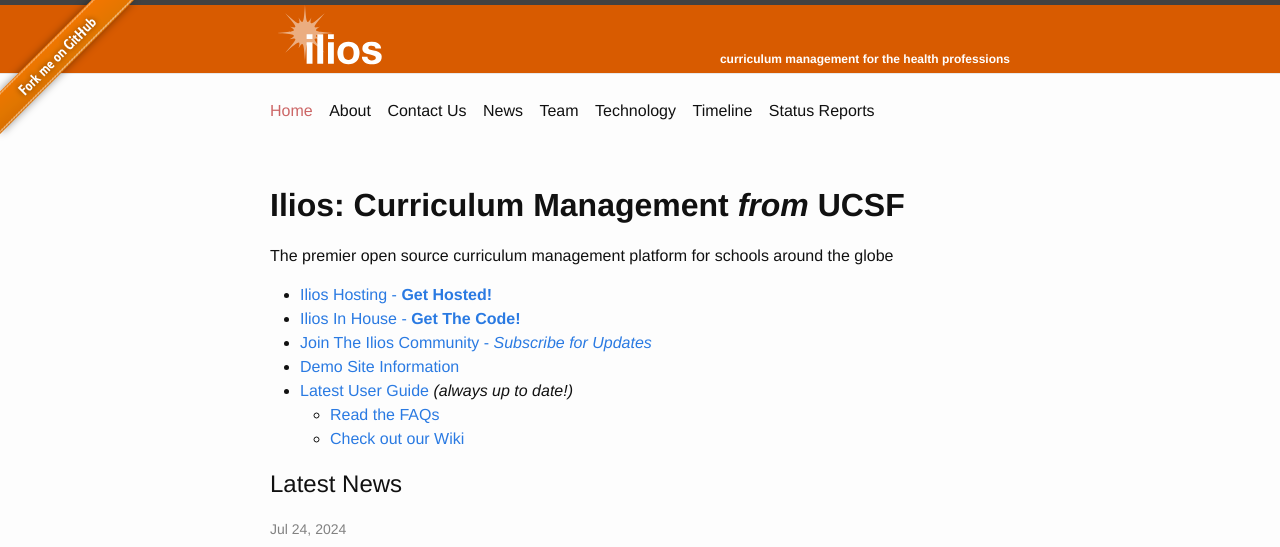
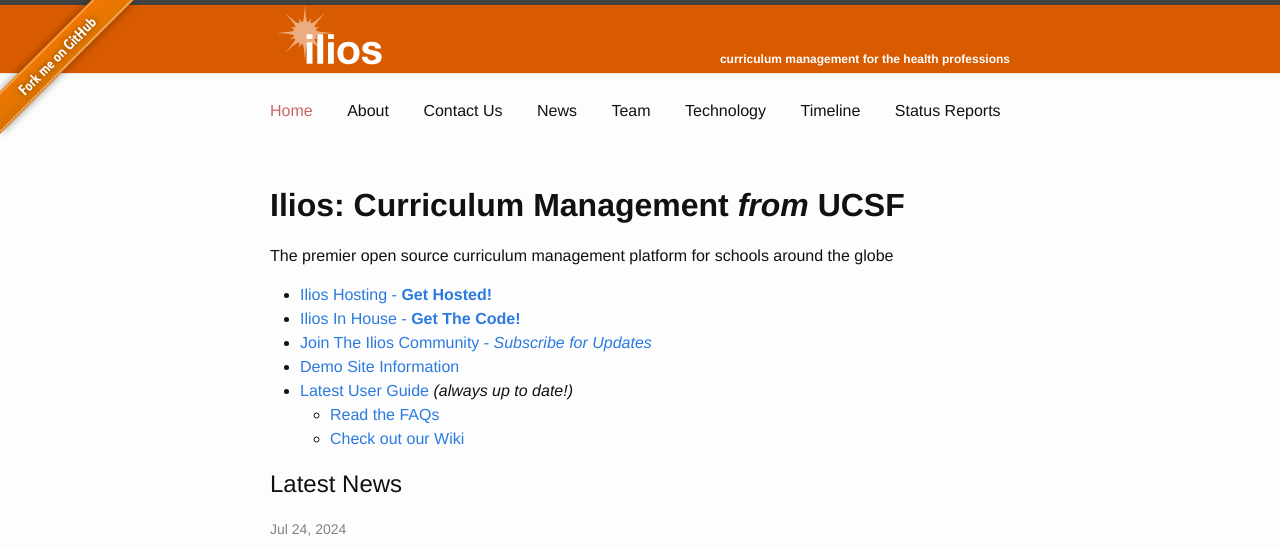
Before and after one commit to ilios/iliosproject.org, a Jekyll site: the page built from index.md, in a window 1280 px wide. Shown: the top 547 px of the page. Built offline with Jekyll 4.4.1, drawn with Linux system fonts in a browser that asks for light colours.

Commit message:
added some more spacing between nav links

```diff
--- a/_sass/_layout.scss
+++ b/_sass/_layout.scss
@@ -68,7 +68,7 @@
 
     // Gaps between nav items, but not on the first one
     &:not(:first-child) {
-      margin-left: 12px;
+      margin-left: 30px;
     }
 
     &.active {
```
